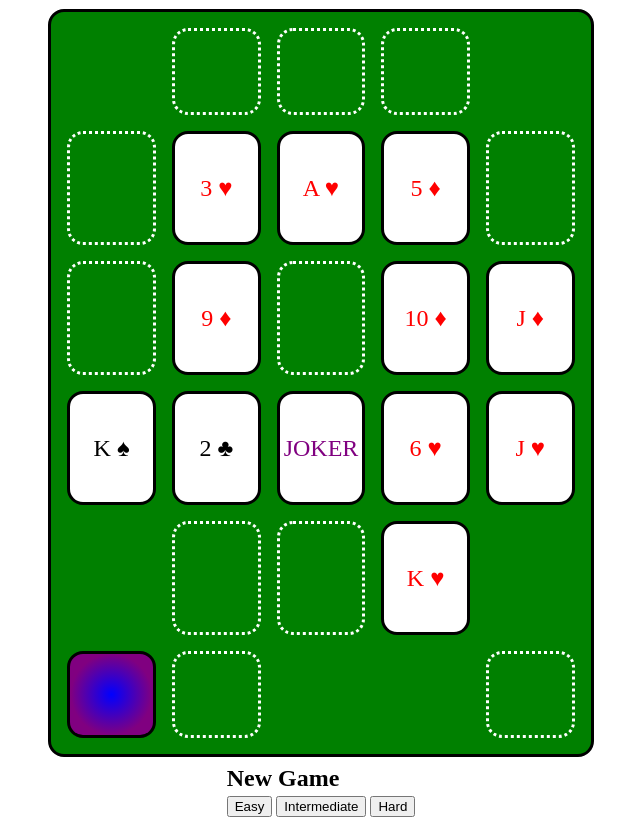
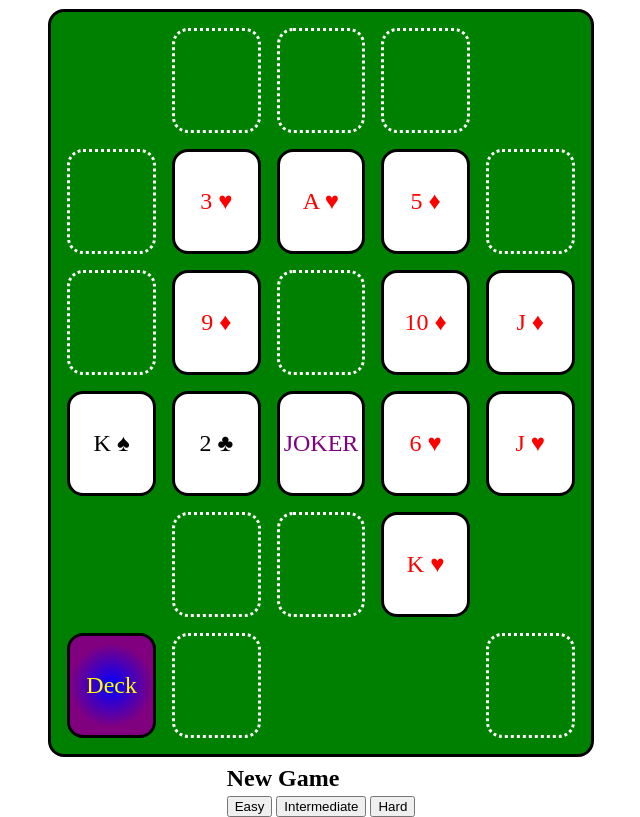
Before and after one commit to 11/Grid-Cannon, a plain HTML site: page index.html in a window 1280 px wide. Both pictures are taken after a click on the button "Easy". Shown: the part 30-847 px from the top of the page, without its empty margins (319-959 px from the left). Drawn offline with Linux system fonts and the light colour scheme.

Commit message:
showing the word deck on top of deck - adding invisible character to preserve card size in grid

```diff
--- a/index.html
+++ b/index.html
@@ -43,7 +43,7 @@
         <div data-grid-x='4' data-grid-y='3' data-game-card='true' class='card empty'></div>
         <div data-grid-x='4' data-grid-y='4' data-game-card='true' class='card hidden'></div>
 
-        <div id='deck' class='card empty' onclick='window.game.drawHandEvent()'></div>
+        <div id='deck' class='card empty' onclick='window.game.drawHandEvent()'>Deck</div>
         <div id='hand' class='card empty' onclick='window.game.showValidTilesEvent()'></div>
         <div id='discard' class='card empty'></div>
       </div>
--- a/static/css/style.css
+++ b/static/css/style.css
@@ -49,13 +49,14 @@ h1, h2, h3, h4, h5, h6 {
   cursor: pointer;
   user-select: none;
 
+  font-size: 1.5rem;
+
   min-width: 50px;
 }
 
 .face {
   padding: .25rem;
   background-color: white;
-  font-size: 1.5rem;
 }
 
 .empty {
@@ -79,6 +80,11 @@ h1, h2, h3, h4, h5, h6 {
 
 #deck {
   grid-column: 1;
+  color: rgba(0,0,0,0);
+}
+
+#deck:not(.empty) {
+  color: yellow;
 }
 
 #hand {
--- a/static/js/grid-canon/controls.js
+++ b/static/js/grid-canon/controls.js
@@ -34,7 +34,6 @@ export default class Controls {
     const deckHtml = this.deckHtml
     deckHtml.classList.remove('back')
     deckHtml.classList.add('empty')
-    deckHtml.textContent = ''
     deckHtml.style.color = ''
 
     const handHtml = this.handHtml
--- a/static/js/grid-canon/grid.js
+++ b/static/js/grid-canon/grid.js
@@ -3,7 +3,7 @@ import Card from './card.js'
 
 export default class Grid {
   get htmlGrid() {
-    return Array.from(document.querySelectorAll('[data-game-card="true"]'))
+    return Array.from(document.querySelectorAll('.game-grid > [data-game-card="true"]'))
   }
 
   constructor(deck) {
@@ -156,8 +156,7 @@ export default class Grid {
       return [...this._facePositions].filter(([x, y]) => !this.query(x, y))
     } else if (card.isJoker) {
       return [...this._spotPositions]
-    }
-    else {
+    } else {
       return [...this._spotPositions].filter(([x, y]) => {
         return !this.query(x, y) || this.query(x, y).value < card.value
       })
@@ -202,17 +201,17 @@ export default class Grid {
 
       if (cardDiv.classList.contains('hidden')) {
         continue
-      } else if (!card) {
+      } if (!card) {
         cardDiv.classList.add('empty')
 
-        continue
+        cardDiv.innerHTML = '&nbsp;'
       } else {
         cardDiv.classList.remove('empty')
         cardDiv.classList.add('face')
+
+        cardDiv.textContent = card.faceText
+        cardDiv.style.color = card.color
       }
-
-      cardDiv.textContent = card.faceText
-      cardDiv.style.color = card.color
     }
   }
 
```
